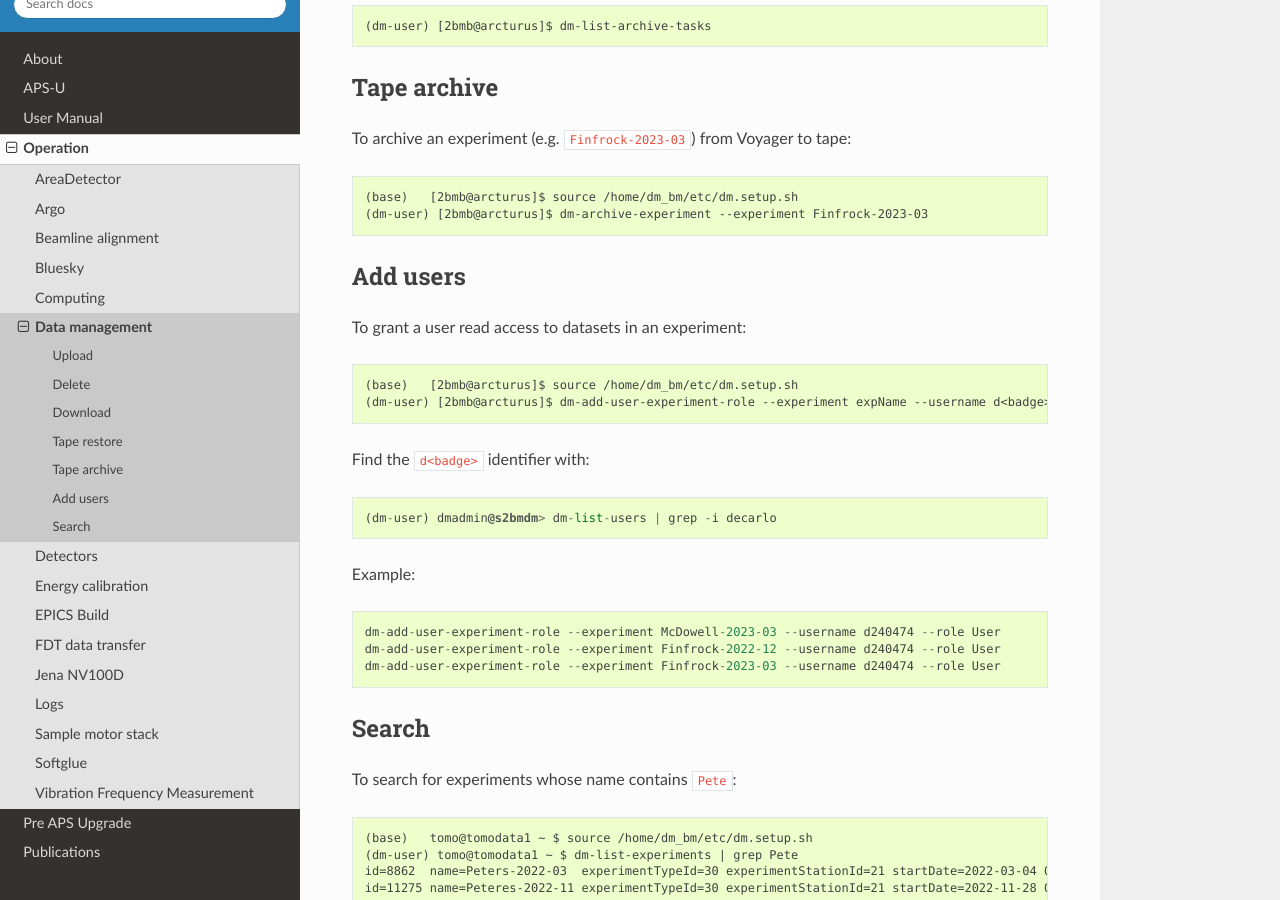
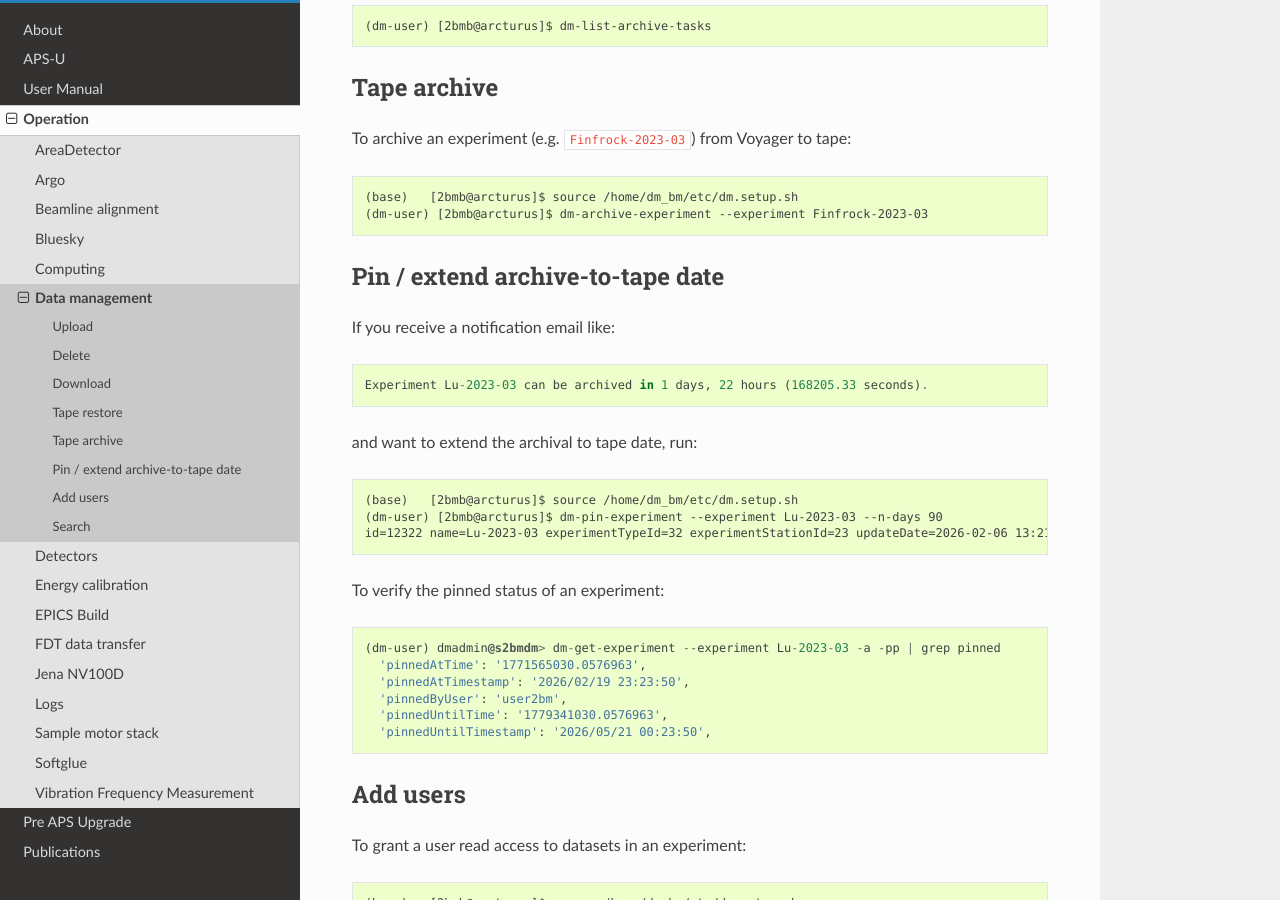
Before and after one commit to xray-imaging/2bm-docs, a Sphinx documentation site: the page built from docs/source/ops/item_018.rst, in a window 1280 px wide and 900 px high, scrolled down 4626 px. Built offline with Sphinx 7.4.7 and the Read the Docs theme 3.1.0, drawn with Linux system fonts in a browser that asks for light colours; the version number could not be read and is left out.

Commit message:
Add documentation for pinning experiments to extend archive-to-tape date (dm-pin-experiment)

```diff
--- a/docs/source/ops/item_018.rst
+++ b/docs/source/ops/item_018.rst
@@ -169,6 +169,30 @@ To archive an experiment (e.g. ``Finfrock-2023-03``) from Voyager to tape::
   (dm-user) [2bmb@arcturus]$ dm-archive-experiment --experiment Finfrock-2023-03
 
 
+
+Pin / extend archive-to-tape date
+=================================
+
+If you receive a notification email like::
+
+  Experiment Lu-2023-03 can be archived in 1 days, 22 hours (168205.33 seconds).
+
+and want to extend the archival to tape date, run::
+
+  (base)   [2bmb@arcturus]$ source /home/dm_bm/etc/dm.setup.sh
+  (dm-user) [2bmb@arcturus]$ dm-pin-experiment --experiment Lu-2023-03 --n-days 90
+  id=12322 name=Lu-2023-03 experimentTypeId=32 experimentStationId=23 updateDate=2026-02-06 13:21:24.826141-06:00 startDate=2023-03-24 00:00:00-05:00 endDate=2023-03-27 00:00:00-05:00
+
+To verify the pinned status of an experiment::
+
+  (dm-user) dmadmin@s2bmdm> dm-get-experiment --experiment Lu-2023-03 -a -pp | grep pinned
+    'pinnedAtTime': '1771565030.0576963',
+    'pinnedAtTimestamp': '2026/02/19 23:23:50',
+    'pinnedByUser': 'user2bm',
+    'pinnedUntilTime': '1779341030.0576963',
+    'pinnedUntilTimestamp': '2026/05/21 00:23:50',
+
+
 Add users
 =========
 
```
